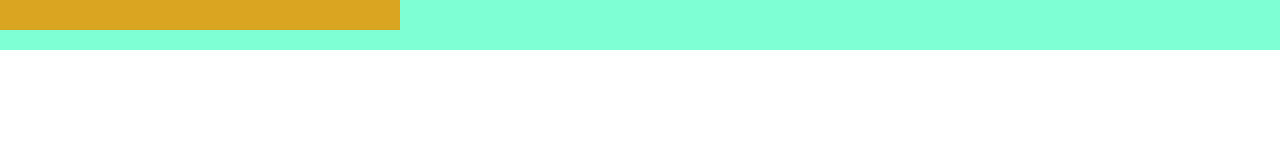
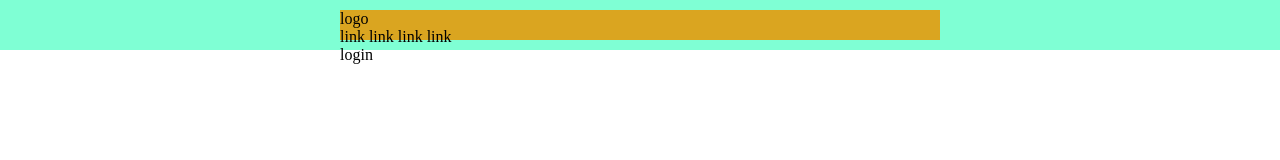
Before and after one commit to GLuca27/html-struttura-discord, a plain HTML site: page index.html in a window 1280 px wide. Drawn offline with Linux system fonts and the light colour scheme.

Commit message:
header quasi fatto

```diff
--- a/index.html
+++ b/index.html
@@ -10,7 +10,9 @@
 <body class="debug">
     <header>
       <div class="head">
-
+        <div>logo</div>
+        <div>link link link link</div>
+        <div>login</div>
       </div>
     </header>
 
--- a/style.css
+++ b/style.css
@@ -9,11 +9,18 @@
     background-color:aquamarine;
 }
 
+header{
+    display: flex;
+    justify-content: center;
+}
+
 .head{
     height: 30px;
-    width: 400px;
-    display: flex;
+    width: 600px;
     background-color: #daa520;
-    flex-direction: column;
-    justify-content: center;
+    align-self: center;
 }
+
+.head div{
+    flex-direction: row;
+}
```
